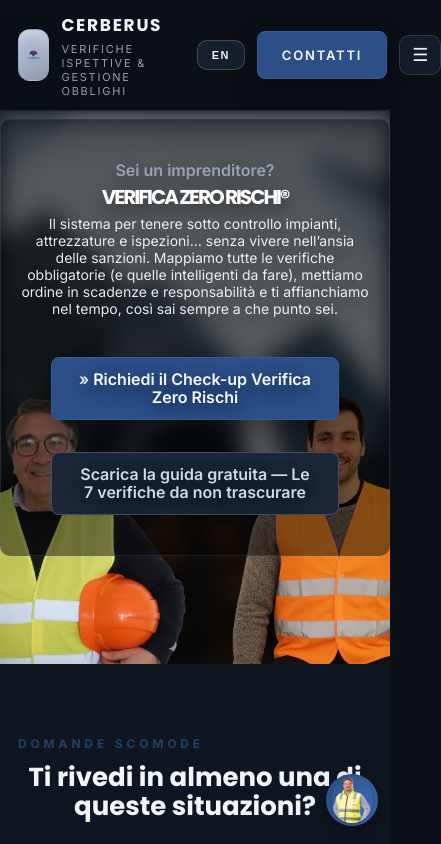
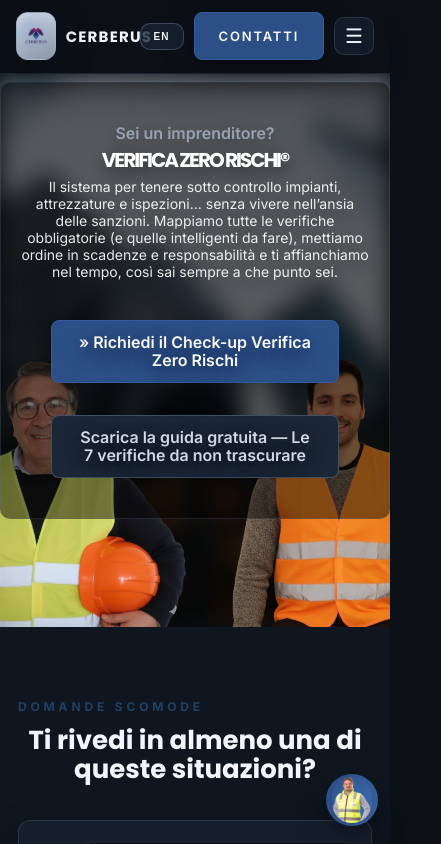
Before and after one commit to lupo-nasone/cerberus, a Next.js app in the folder cerberus/: page / in a window 390 px wide. Shown: the top 844 px of the page, 441 px wide, since content can reach past the window. Built offline with nearby package versions, Linux system fonts and the light colour scheme.

Commit message:
something

```diff
--- a/cerberus/app/globals.css
+++ b/cerberus/app/globals.css
@@ -75,11 +75,11 @@ body{
 /* Header */
 .site-header{position:sticky;top:0;z-index:80;background:rgba(12,17,24,0.92);backdrop-filter:blur(14px);border-bottom:1px solid rgba(71,85,105,0.32);box-shadow:0 18px 32px rgba(6,10,18,0.4)}
 .header-shell{display:flex;align-items:center;justify-content:space-between;gap:28px;min-height:78px;padding:12px 0}
-.header-brand{display:flex;align-items:center;gap:16px;text-decoration:none;color:var(--fg)}
+.header-brand{display:flex;align-items:center;gap:16px;text-decoration:none;color:var(--fg);min-width:0}
 .header-logo{position:relative;display:flex;align-items:center;justify-content:center;width:60px;height:60px;border-radius:14px;background:linear-gradient(155deg,rgba(247,249,253,0.94),rgba(198,212,233,0.7));border:1px solid rgba(136,156,188,0.55);box-shadow:0 18px 34px rgba(8,12,18,0.42);padding:10px;overflow:hidden}
 .header-logo::before{content:"";position:absolute;inset:0;background:radial-gradient(circle at 30% 30%,rgba(76,119,186,0.32),rgba(76,119,186,0));opacity:0.9;pointer-events:none}
 .header-logo img{position:relative;width:100%;height:100%;object-fit:contain;display:block;filter:drop-shadow(0 6px 14px rgba(12,17,24,0.28))}
-.header-brand-text{display:flex;flex-direction:column;gap:4px}
+.header-brand-text{display:flex;flex-direction:column;gap:4px;min-width:0}
 .header-brand-name{font-family:'Poppins','Inter',sans-serif;font-size:19px;font-weight:700;letter-spacing:0.12em;text-transform:uppercase;color:#f1f5fa}
 .header-brand-tagline{font-size:12px;letter-spacing:0.24em;text-transform:uppercase;color:rgba(231,237,245,0.65)}
 
@@ -103,7 +103,8 @@ body{
 .header-hamburger{display:none;background:rgba(21,31,45,0.82);border:1px solid rgba(94,109,133,0.32);color:#f1f5fa;border-radius:10px;padding:10px 12px;font-size:18px;line-height:1;cursor:pointer;transition:background .18s ease,border-color .18s ease}
 .header-hamburger:hover{background:rgba(47,74,108,0.7);border-color:rgba(129,148,178,0.45)}
 
-.header-drawer{display:none}
+.header-drawer{max-height:0;overflow:hidden;opacity:0;pointer-events:none;transition:max-height .36s cubic-bezier(.22,.82,.28,1),opacity .24s ease}
+.header-drawer-inner{opacity:0;transform:translateY(-12px);transition:transform .32s cubic-bezier(.22,.82,.28,1),opacity .24s ease}
 
 @media (max-width:1100px){
   .header-shell{gap:22px}
@@ -117,8 +118,10 @@ body{
   .header-cta{display:none}
   .header-actions{gap:12px}
   .header-hamburger{display:inline-flex}
-  .header-drawer.open{display:block;background:rgba(10,16,24,0.96);border-bottom:1px solid rgba(71,85,105,0.32);box-shadow:0 20px 38px rgba(6,10,18,0.45)}
+  .header-drawer{background:rgba(10,16,24,0.96);border-bottom:1px solid rgba(71,85,105,0.32);box-shadow:0 20px 38px rgba(6,10,18,0.45)}
+  .header-drawer.open{max-height:480px;opacity:1;pointer-events:auto}
   .header-drawer-inner{padding:18px 0 24px;display:flex;flex-direction:column;gap:22px}
+  .header-drawer.open .header-drawer-inner{opacity:1;transform:translateY(0)}
   .drawer-nav{display:flex;flex-direction:column;gap:12px}
   .drawer-nav-link{color:#f1f5fa;font-weight:700;font-size:13px;letter-spacing:0.16em;text-transform:uppercase;padding:12px 0;border-bottom:1px solid rgba(148,163,184,0.18)}
   .drawer-nav-link:last-child{border-bottom:0}
@@ -131,12 +134,15 @@ body{
 }
 
 @media (max-width:640px){
-  .header-shell{gap:14px}
-  .header-brand{gap:12px}
-  .header-logo{width:52px;height:52px;border-radius:12px;padding:8px}
-  .header-brand-name{font-size:17px;letter-spacing:0.1em}
-  .header-brand-tagline{font-size:11px;letter-spacing:0.16em}
-  .lang-toggle{padding:8px 12px;min-width:48px;font-size:11px}
+  .site-header .container{padding-left:calc(16px + env(safe-area-inset-left));padding-right:calc(16px + env(safe-area-inset-right))}
+  .header-shell{gap:10px;padding:10px 0}
+  .header-brand{flex:1 1 auto;gap:10px}
+  .header-logo{width:48px;height:48px;border-radius:12px;padding:7px}
+  .header-brand-name{font-size:15px;letter-spacing:0.08em}
+  .header-brand-tagline{display:none}
+  .header-actions{gap:10px}
+  .lang-toggle{padding:7px 10px;min-width:44px;font-size:10px;letter-spacing:0.1em}
+  .header-hamburger{padding:8px 10px;font-size:20px}
 }
 
 /* Hero */
```
